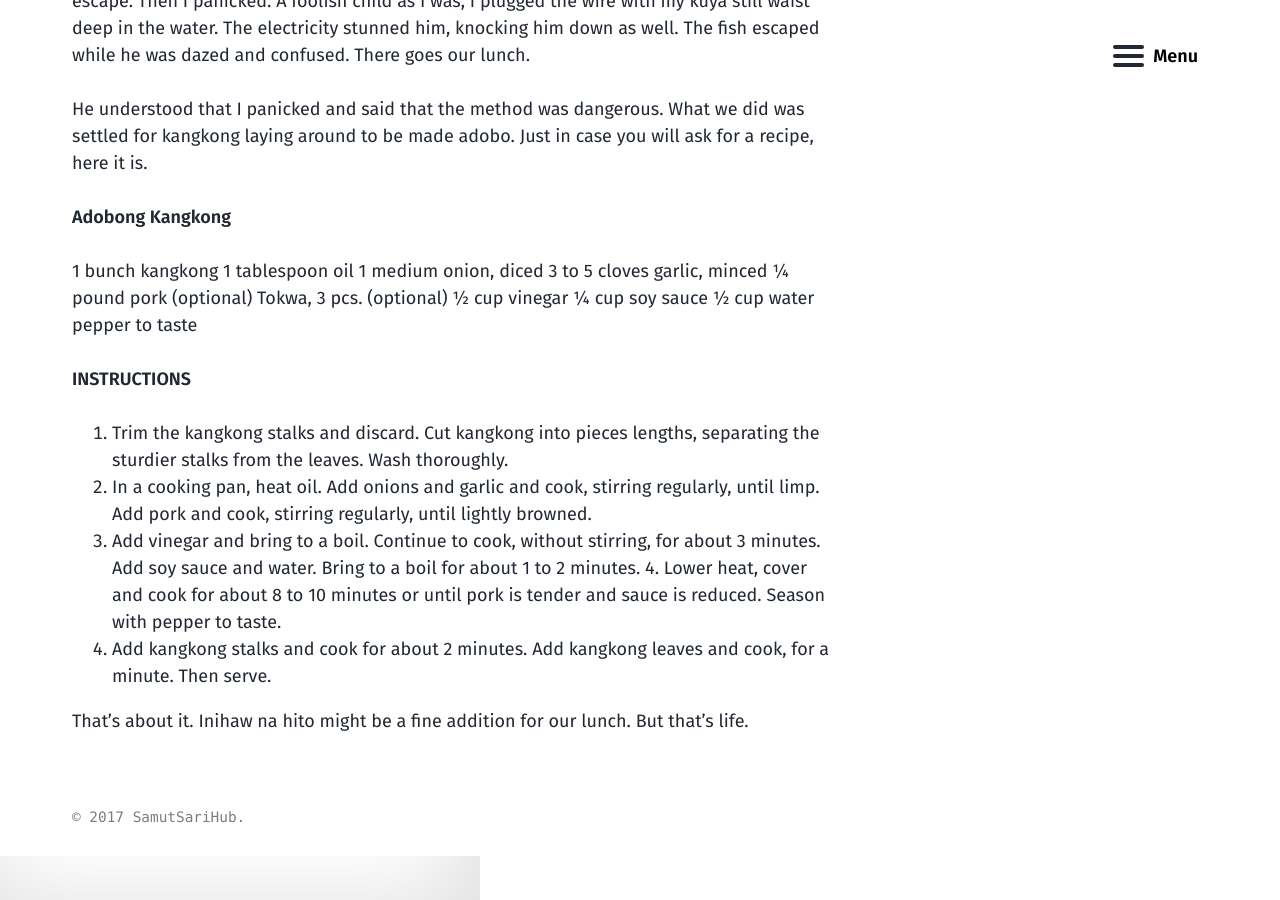
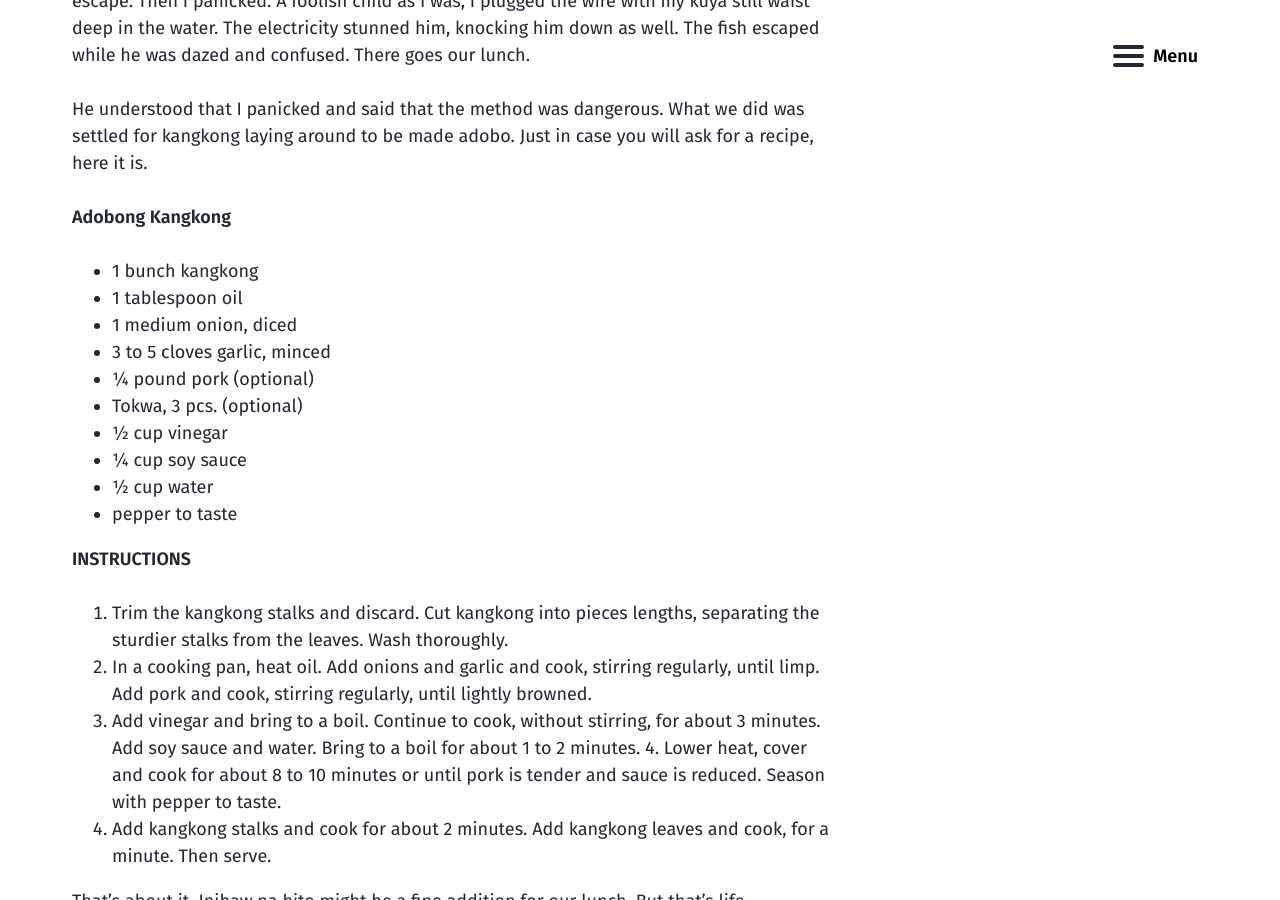
Before and after one commit to oscariotes/samutsari2, a Jekyll site: the page built from _posts/2017-05-25-Rainy-season-Adobong-kangkong-Inihaw-na-hito.MD, in a window 1280 px wide and 900 px high, scrolled down 1183 px. Built offline with Jekyll 4.4.1, drawn with Linux system fonts in a browser that asks for light colours.

```diff
--- a/_posts/2017-05-25-Rainy-season-Adobong-kangkong-Inihaw-na-hito.MD
+++ b/_posts/2017-05-25-Rainy-season-Adobong-kangkong-Inihaw-na-hito.MD
@@ -18,16 +18,16 @@ He understood that I panicked and said that the method was dangerous. What we di
 
 **Adobong Kangkong**
 
-1 bunch kangkong
-1 tablespoon oil
-1 medium onion, diced
-3 to 5 cloves garlic, minced
-¼ pound pork (optional)
-Tokwa, 3 pcs. (optional)
-½ cup vinegar
-¼ cup soy sauce
-½ cup water
-pepper to taste
+* 1 bunch kangkong
+* 1 tablespoon oil
+* 1 medium onion, diced
+* 3 to 5 cloves garlic, minced
+* ¼ pound pork (optional)
+* Tokwa, 3 pcs. (optional)
+* ½ cup vinegar
+* ¼ cup soy sauce
+* ½ cup water
+* pepper to taste
 
 **INSTRUCTIONS**
 1. Trim the kangkong stalks and discard. Cut kangkong into pieces lengths, separating the sturdier stalks from the leaves. Wash thoroughly.
```
